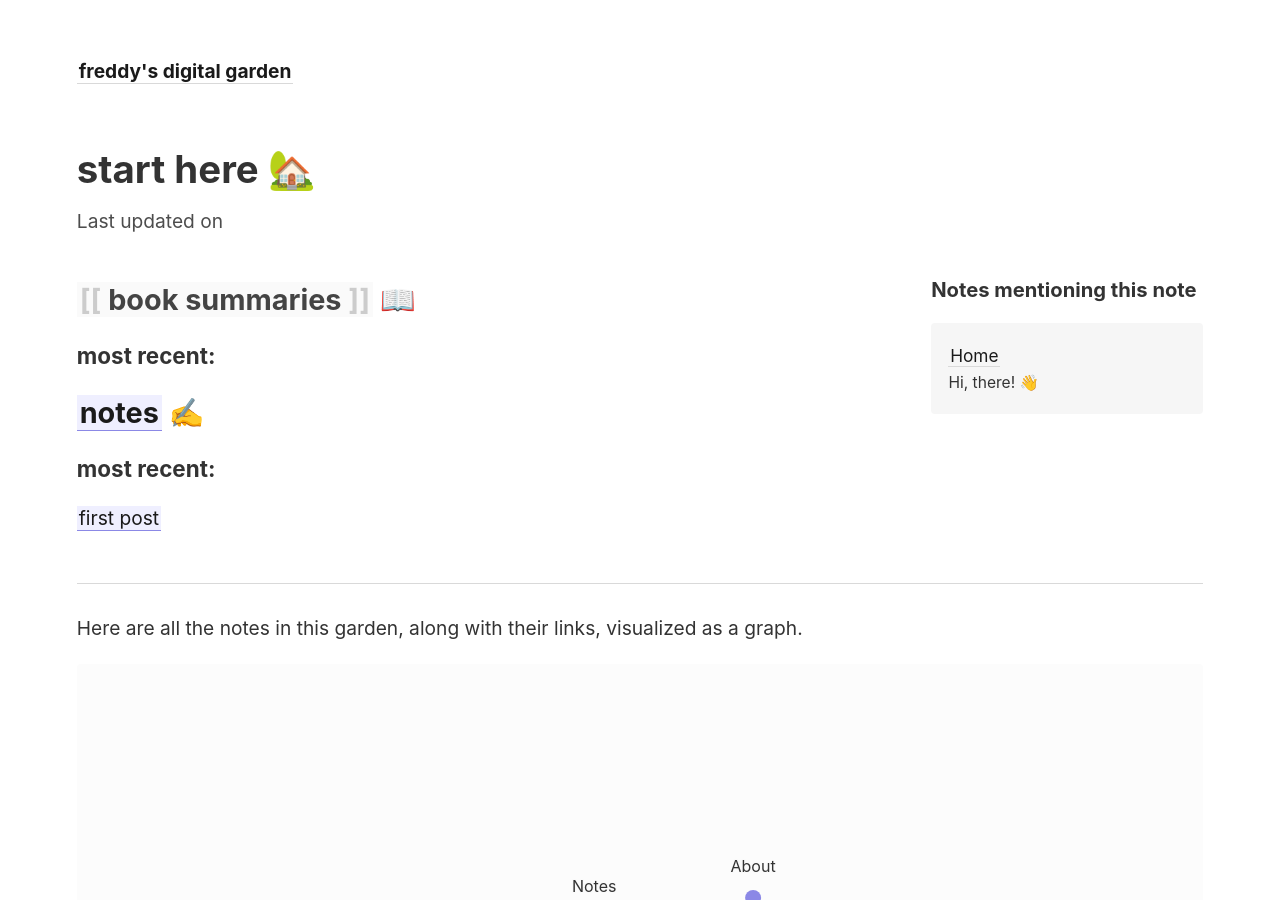
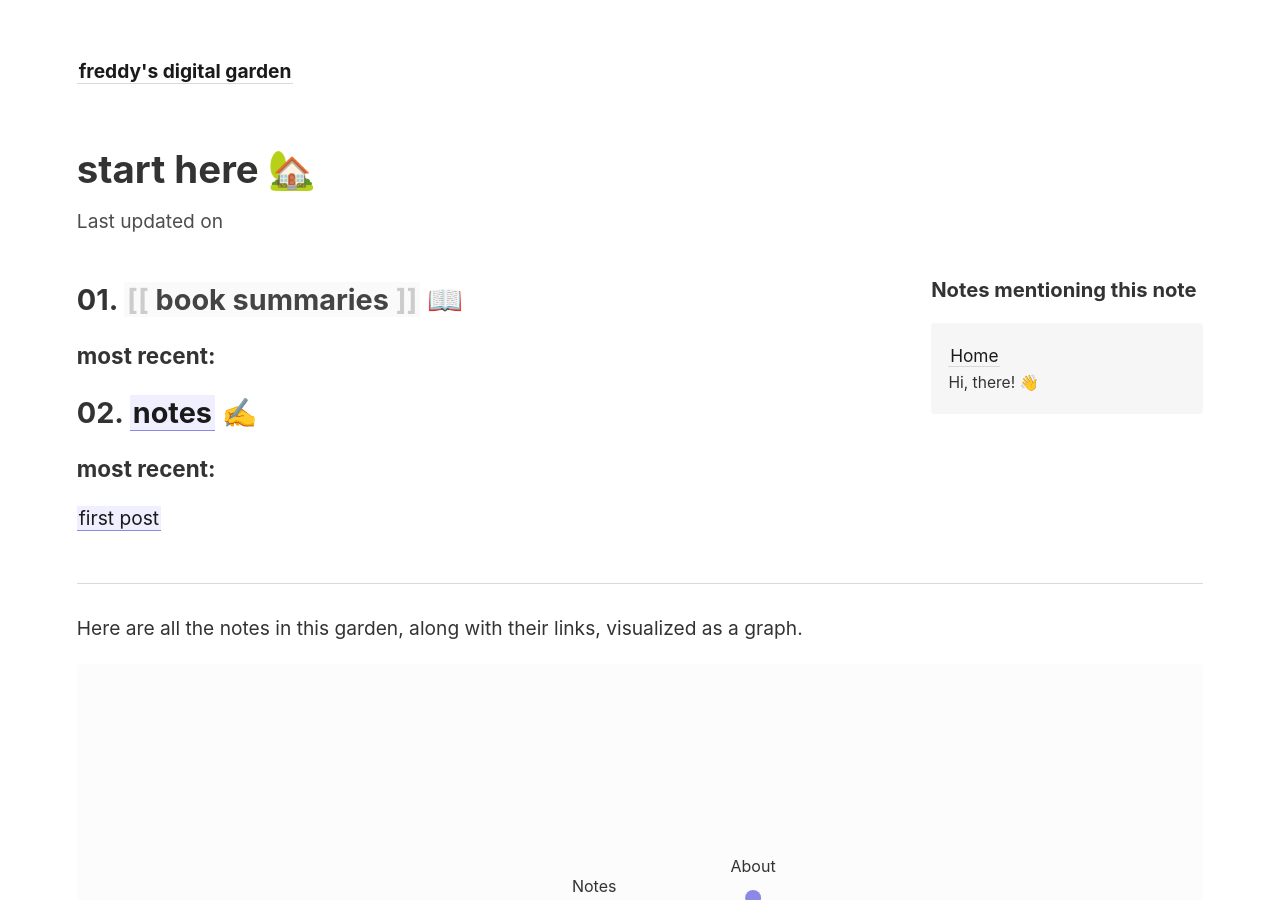
Before and after one commit to fredw529/digital-garden, a Jekyll site: the page built from _notes/fredw's digital garden/start here 🏡.md, in a window 1280 px wide and 900 px high. Built offline with Jekyll 4.4.1, drawn with Linux system fonts in a browser that asks for light colours.

Commit message:
2022-03-02

```diff
--- a/_notes/fredw's digital garden/start here 🏡.md
+++ b/_notes/fredw's digital garden/start here 🏡.md
@@ -2,9 +2,9 @@
 title: start here 🏡
 ---
 
-## [[book summaries]] 📖
+## 01. [[book summaries]] 📖
 ### most recent:
 
-## [[notes]] ✍️
+## 02. [[notes]] ✍️
 ### most recent:
 [[first post]]
```
